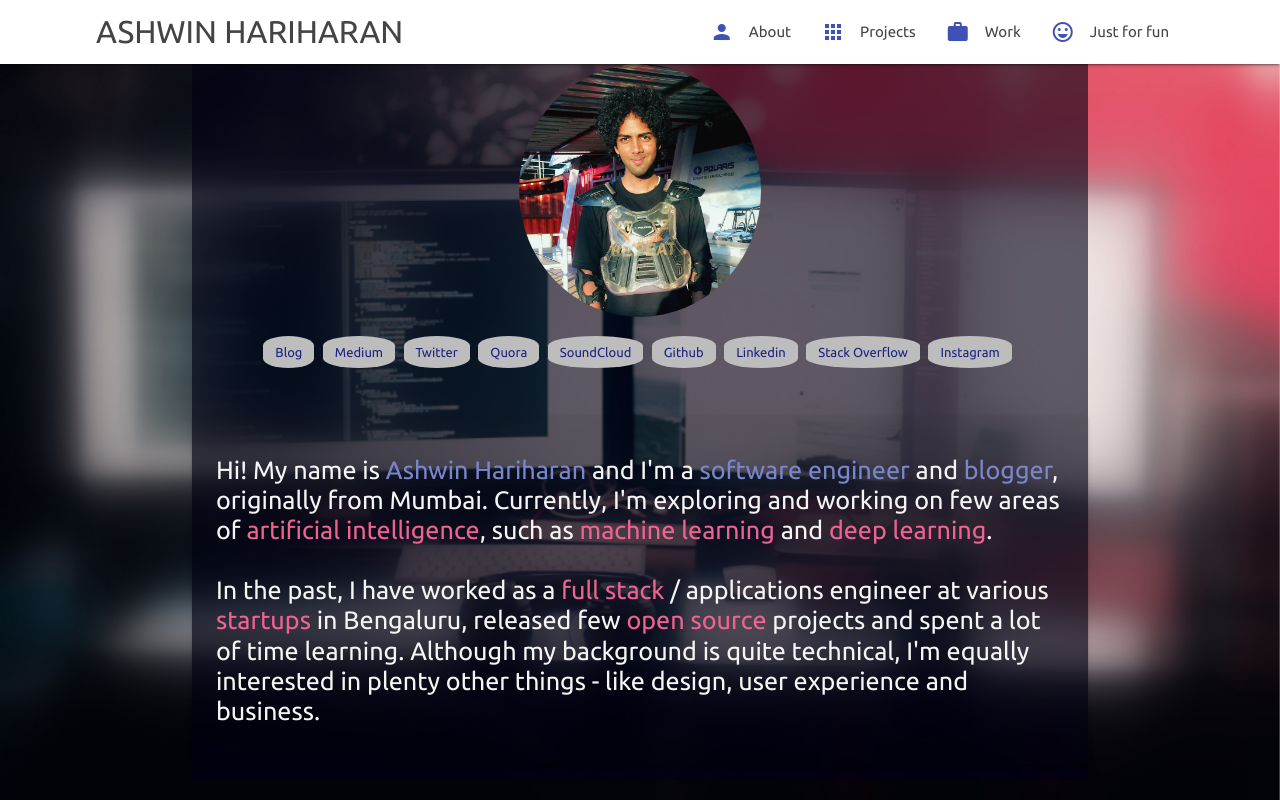
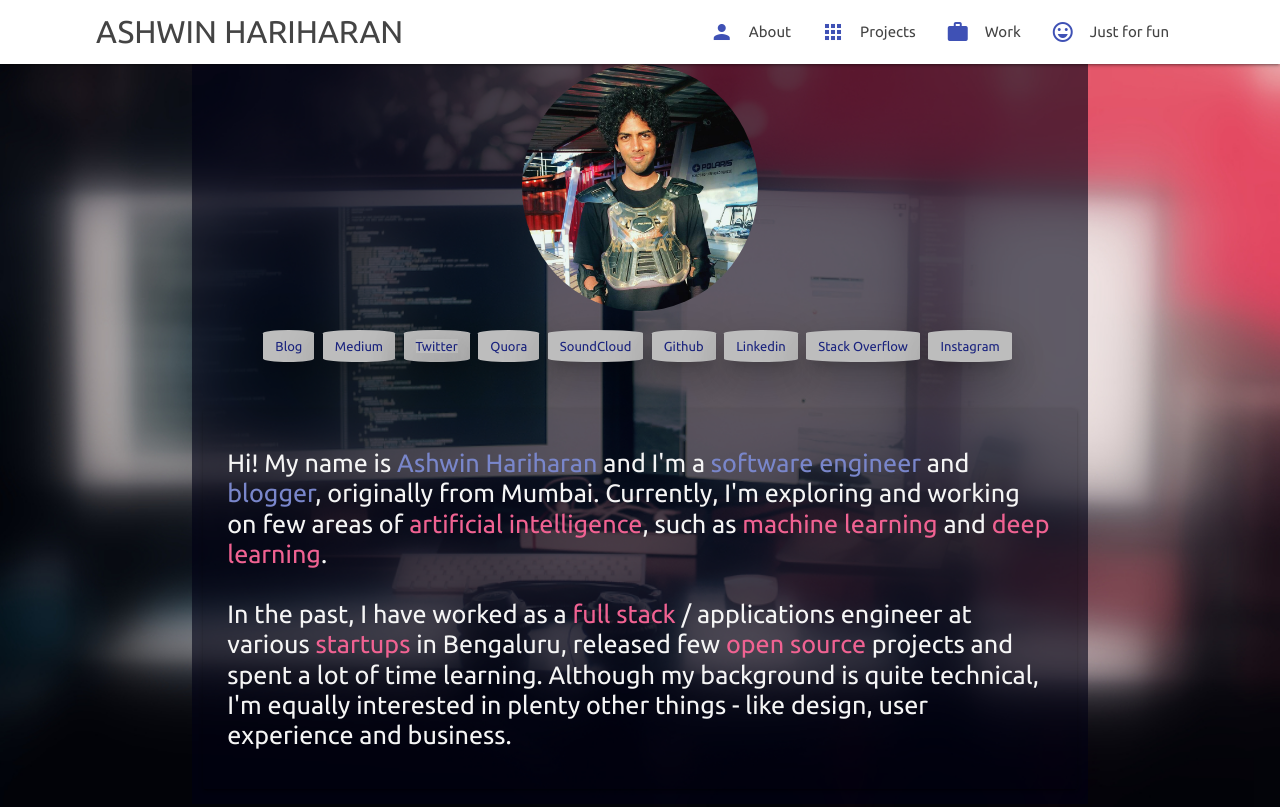
Before and after one commit to booleanhunter/portfolio, a plain HTML site: page index.html in a window 1280 px wide. Shown: the top 807 px of the page. Drawn offline with nearby package versions, Linux system fonts and the light colour scheme.

Commit message:
enhancement (theme): Migrating to Materialize 1.0.0 - Removes jQuery as dependency - Upgrades Materialize CSS and JS to 1.0.0 version - Updates copyright year

```diff
--- a/index.html
+++ b/index.html
@@ -14,7 +14,7 @@
 
     <!-- <link rel="stylesheet" href="public/css/materialize.css" media="screen,projection"> -->
 
-    <link rel="stylesheet" href="https://cdnjs.cloudflare.com/ajax/libs/materialize/0.100.2/css/materialize.min.css" media="screen,projection">
+    <link rel="stylesheet" href="https://cdnjs.cloudflare.com/ajax/libs/materialize/1.0.0/css/materialize.min.css" media="screen,projection">
 
     <link href="public/css/style.css" type="text/css" rel="stylesheet" media="screen,projection" />
     <link href="public/css/timeline.css" type="text/css" rel="stylesheet" media="screen,projection" />
@@ -80,55 +80,55 @@
 
                 <div class="col s12 m12" style="text-align: center">
                     <div class="section">
-                        <div class="chip grey lighten-1" style="border-radius:50%/30%;">
+                        <div class="chip grey lighten-1 z-depth-5" style="border-radius:50%/10%;">
                             <a class="indigo-text text-darken-4" href="http://blog.booleanhunter.com" target="_blank">
                                 Blog
                             </a>
                         </div>
 
-                        <div class="chip grey lighten-1" style="border-radius:50%/30%;">
+                        <div class="chip grey lighten-1 z-depth-5" style="border-radius:50%/10%;">
                             <a class="indigo-text text-darken-4" href="https://medium.com/@booleanhunter" target="_blank">
                                 Medium
                             </a>
                         </div>
 
-                        <div class="chip grey lighten-1" style="border-radius:50%/30%;">
-                            <a class="indigo-text text-darken-4" href="https://twitter.com/booleanhunter" target="_blank">
+                        <div class="chip grey lighten-1 z-depth-5" style="border-radius:50%/10%;">
+                            <a class="indigo-text text-darken-4 z-depth-5" href="https://twitter.com/booleanhunter" target="_blank">
                                 Twitter
                             </a>
                         </div>
 
-                        <div class="chip grey lighten-1" style="border-radius:50%/30%;">
+                        <div class="chip grey lighten-1 z-depth-5" style="border-radius:50%/10%;">
                             <a class="indigo-text text-darken-4" href="https://www.quora.com/profile/Ashwin-Hariharan-4" target="_blank">
                                 Quora
                             </a>
                         </div>
 
-                        <div class="chip grey lighten-1" style="border-radius:50%/30%;">
+                        <div class="chip grey lighten-1 z-depth-5" style="border-radius:50%/10%;">
                             <a class="indigo-text text-darken-4" href="https://soundcloud.com/booleanhunter" target="_blank">
                                 SoundCloud
                             </a>
                         </div>
 
-                        <div class="chip grey lighten-1" style="border-radius:50%/30%;">
+                        <div class="chip grey lighten-1 z-depth-5" style="border-radius:50%/10%;">
                             <a class="indigo-text text-darken-4" href="https://www.github.com/booleanhunter" target="_blank">
                                 Github
                             </a>
                         </div>
 
-                        <div class="chip grey lighten-1" style="border-radius:50%/30%;">
+                        <div class="chip grey lighten-1 z-depth-5" style="border-radius:50%/10%;">
                             <a class="indigo-text text-darken-4" href="https://www.linkedin.com/in/iyerashwinhariharan" target="_blank">
                                 Linkedin
                             </a>
                         </div>
 
-                        <div class="chip grey lighten-1" style="border-radius:50%/30%;">
+                        <div class="chip grey lighten-1 z-depth-5" style="border-radius:50%/10%;">
                             <a class="indigo-text text-darken-4" href="http://stackoverflow.com/users/3989925/booleanhunter" target="_blank">
                                 Stack Overflow
                             </a>
                         </div>
 
-                        <div class="chip grey lighten-1" style="border-radius:50%/30%;">
+                        <div class="chip grey lighten-1 z-depth-5" style="border-radius:50%/10%;">
                             <a class="indigo-text text-darken-4" href="https://instagram.com/booleanhunter/" target="_blank">
                                 Instagram
                             </a>
@@ -864,7 +864,7 @@
             <div class="container" style="text-align: center">
                 <div class="row">
                     <div class="col s12 m6 l6">
-                        <span class="grey-text text-darken-2">© 2016-2017 Ashwin Hariharan, All rights reserved.</span>
+                        <span class="grey-text text-darken-2">© 2016-2019 Ashwin Hariharan, All rights reserved.</span>
                     </div>
                     <div class="col s12 m6 l6">
                         <a class="grey-text text-darken-2" href="https://creativecommons.org/licenses/by/4.0/">
@@ -878,8 +878,7 @@
     </footer>
 
     <!--  Scripts-->
-    <script type="text/javascript" src="https://cdnjs.cloudflare.com/ajax/libs/jquery/2.2.4/jquery.min.js"></script>
-    <script type="text/javascript" src="https://cdnjs.cloudflare.com/ajax/libs/materialize/0.100.2/js/materialize.min.js"></script>
+    <script type="text/javascript" src="https://cdnjs.cloudflare.com/ajax/libs/materialize/1.0.0/js/materialize.min.js"></script>
     <script type="text/javascript" src="public/js/init.js"></script>
 
     <script>
--- a/public/js/init.js
+++ b/public/js/init.js
@@ -1,13 +1,7 @@
-(function($){
-  $(function(){
-
-    $('.button-collapse').sideNav();
-    $('.parallax').parallax();
-
-  }); // end of document ready
-})(jQuery); // end of jQuery name space
-
-Materialize.fadeInImage('#wallpaper')
+document.addEventListener('DOMContentLoaded', function () {
+	var elems = document.querySelectorAll('.parallax');
+	var instances = M.Parallax.init(elems);
+});
 
 /*To animate the timeline */
 
@@ -31,8 +25,6 @@ jQuery(document).ready(function($){
 		}
 	});
 
-
-
 	function hideBlocks(blocks, offset) {
 		blocks.each(function(){
 
@@ -45,7 +37,6 @@ jQuery(document).ready(function($){
 			( $(this).offset().top <= $(window).scrollTop()+$(window).height()*offset && $(this).hasClass('is-hidden') ) && $(this).removeClass('is-hidden').addClass('bounce-in');
 		});
 	}
-
 
 	function displayToast(){
 		if(document.getElementsByClassName("translucent").length < 1){
@@ -67,7 +58,4 @@ jQuery(document).ready(function($){
 	        return D.scrollTop;
 	    }
 	}
-
-
-
 });
```
